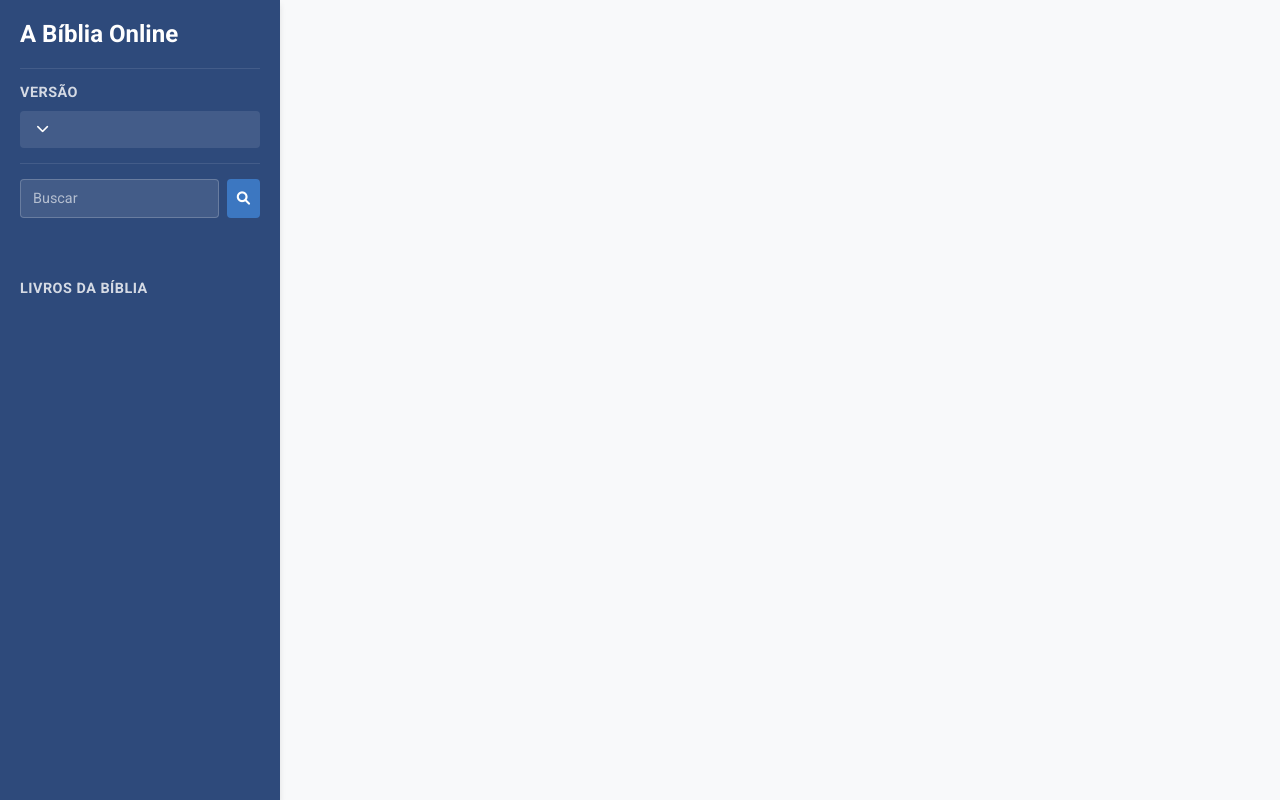
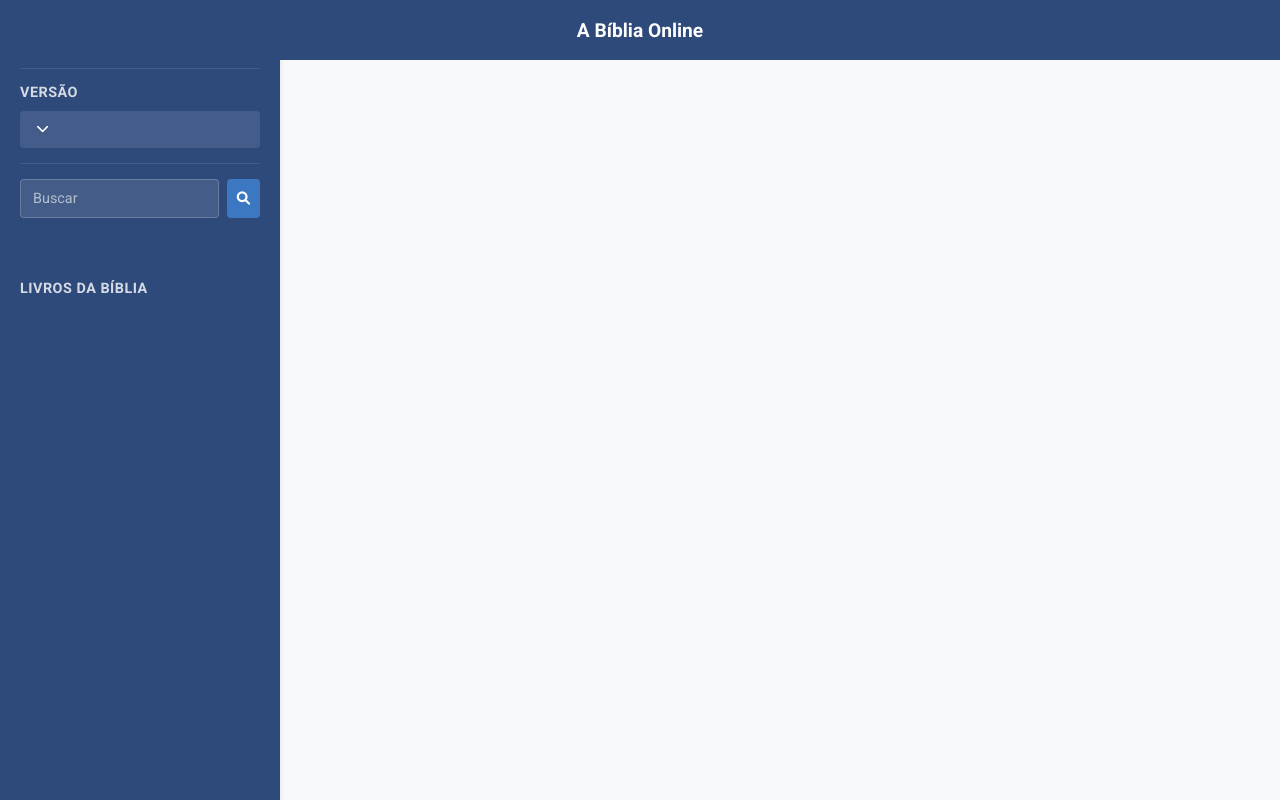
Before and after one commit to augustodia/a-biblia-online, a PHP site: the page made by templates/template.php in a window 1280 px wide. Run offline with PHP 8.4, Linux system fonts and the light colour scheme; the template is opened without the code that fills it, so the values that code supplies are empty; some libraries are stand-ins or nearby versions.

Commit message:
Enhance mobile header styling for improved UI and responsiveness
- Updated the mobile header in template.php to display as a fixed, flex container for better visibility and accessibility.
- Adjusted styles for the home link within the mobile header to improve alignment and presentation.
- Removed unnecessary padding to streamline the layout on mobile devices.

```diff
--- a/templates/template.php
+++ b/templates/template.php
@@ -270,7 +270,26 @@ $SELECTED_VERSION_INDEX = array_search($data['selectedVersion'], array_column($d
     }
 
     .mobile-header {
-      display: none;
+      display: flex;
+      position: fixed;
+      top: 0;
+      left: 0;
+      right: 0;
+      height: var(--header-height-mobile);
+      background: var(--primary-color);
+      align-items: center;
+      justify-content: center;
+      padding: 0;
+      z-index: 1030;
+    }
+
+    .mobile-header .home-link {
+      font-size: 1.2em;
+      position: absolute;
+      left: 50%;
+      transform: translateX(-50%);
+      padding: 15px;
+      white-space: nowrap;
     }
 
     @media (max-width: 768px) {
@@ -383,11 +402,7 @@ $SELECTED_VERSION_INDEX = array_search($data['selectedVersion'], array_column($d
       }
 
       .mobile-header {
-        padding-left: 60px;
-      }
-
-      .mobile-header h1 {
-        margin-left: 0;
+        padding: 0;
       }
     }
 
```
